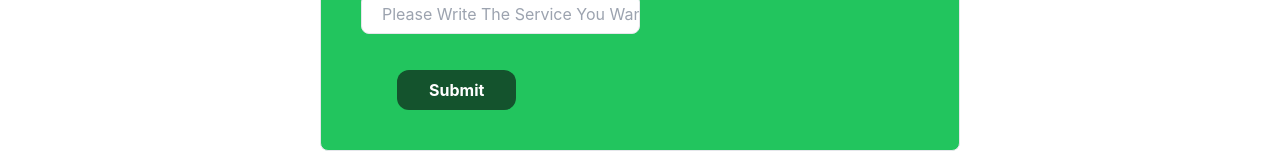
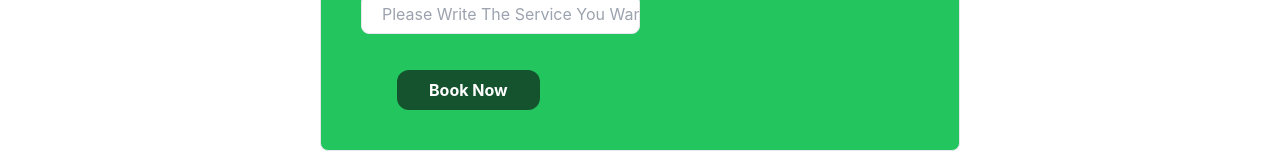
Before and after one commit to Abidur-Rahman-Chowdhury/live-long-go-long, a React (Create React App) app: page /checkout in a window 1280 px wide. Shown: the part 643-800 px from the top of the page. Built offline with nearby package versions, Linux system fonts and the light colour scheme; no server answers; sample sign-in values are in the browser's storage.

Commit message:
done project

```diff
--- a/src/Components/CheckOut/CheckOut.js
+++ b/src/Components/CheckOut/CheckOut.js
@@ -20,7 +20,7 @@ const CheckOut = () => {
                     <p className='mb-4'><label htmlFor="package" className='text-xl font-serif font-bold'>Package</label> <br />
                         <input type="text" name='package' placeholder='Please Write The Service You Want To Take'  className='border text-black   mt-4 pl-5 w-1/2 h-10 rounded-lg' />
                     </p>
-                    <button className='bg-green-900 px-8 py-2 ml-9 rounded-xl font-bold cursor-pointer mt-5'>Submit</button>
+                    <button className='bg-green-900 px-8 py-2 ml-9 rounded-xl font-bold cursor-pointer mt-5'>Book Now</button>
                 </form>
             </div>
         </div>
--- a/src/Components/Signup/SignUp.js
+++ b/src/Components/Signup/SignUp.js
@@ -117,7 +117,7 @@ const SignUp = () => {
                 required
               />
             </p>
-            <p>{errorElement}</p>
+            <p className='text-red-700'>{errorElement}</p>
             <p className="mt-5">
               Already have an account ?
               <Link to="/login" className="text-sky-500 text-xl px-2">
```
Also changed, not shown: src/Components/Login/Login.js (+9 -1 lines).
